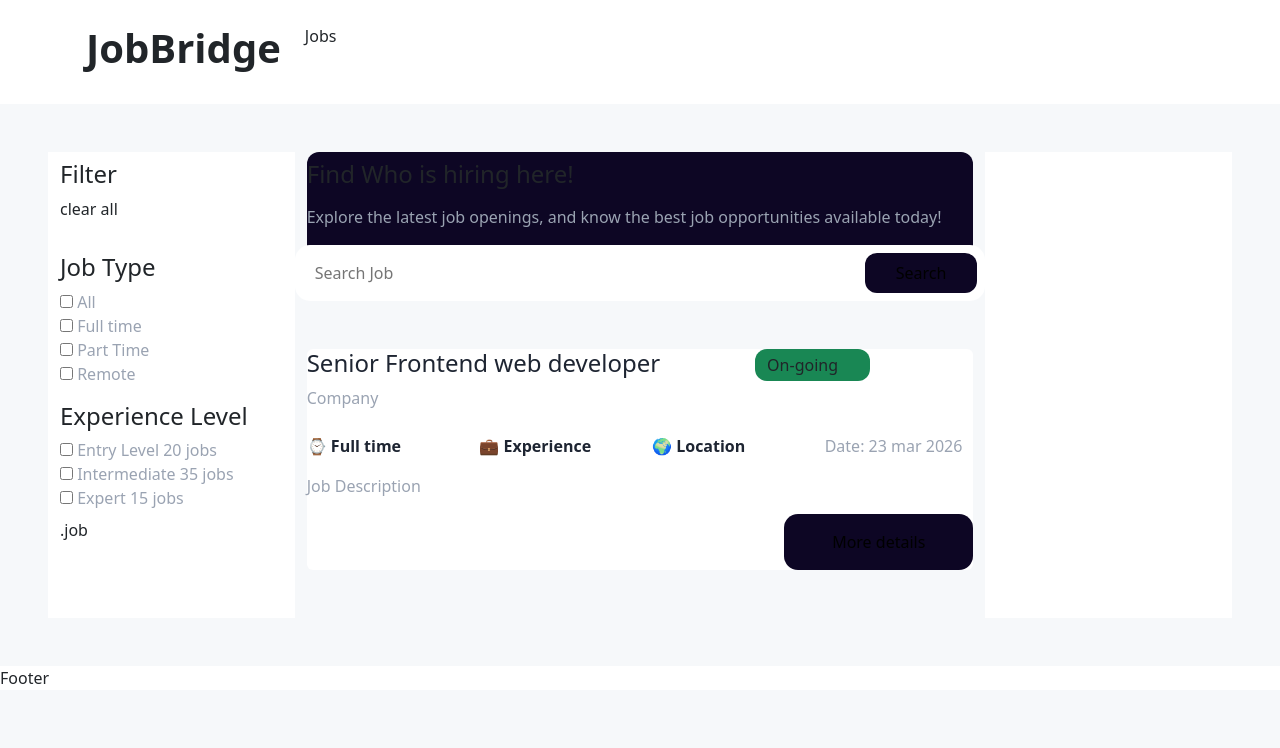
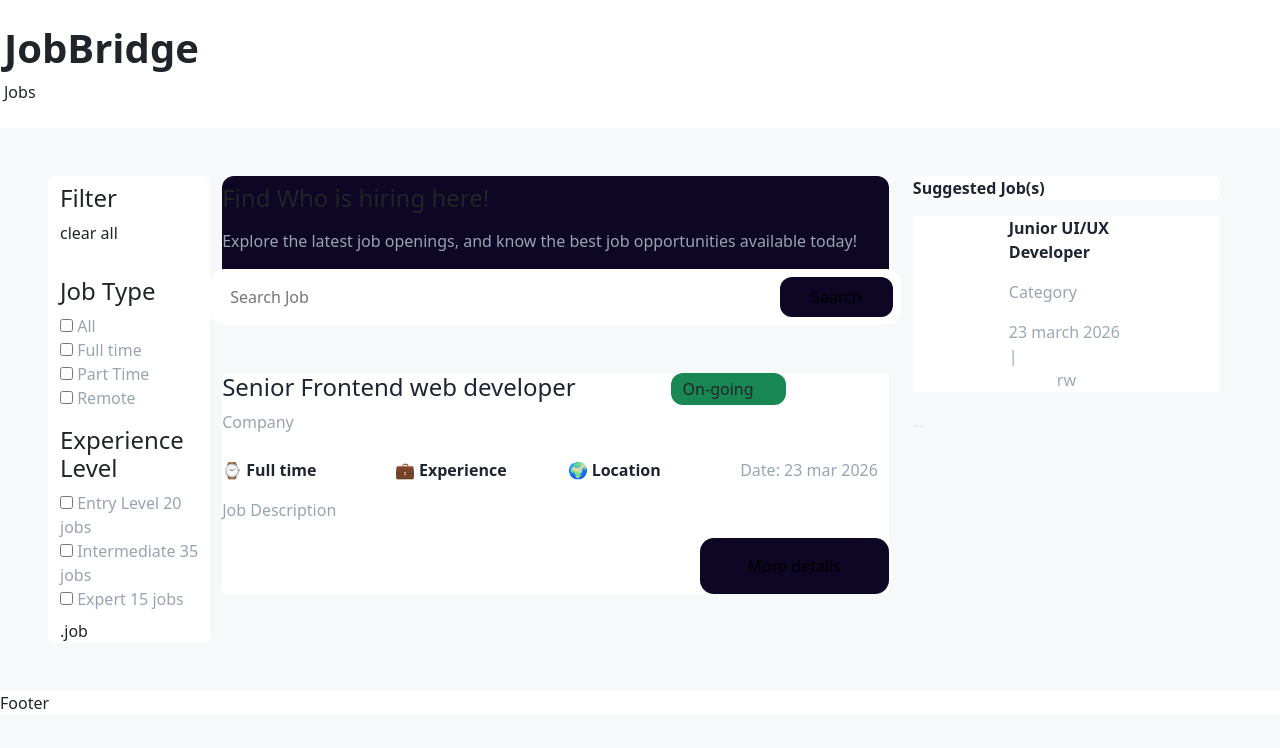
Before and after one commit to Bruno-SHEMA/WI_summative, a plain HTML site: page index.html in a window 1280 px wide. Drawn offline with nearby package versions, Linux system fonts and the light colour scheme.

Commit message:
Suggested jobs

```diff
--- a/index.html
+++ b/index.html
@@ -15,7 +15,8 @@
   <body class="bg-gray">
     <header class="">
         <nav class="bg-white navbar">
-            <div class="container p-3">
+            <div class="row">
+            <div class="container row p-3">
                 <div class="row">
             <div class="col">
                 <div class="logo nav-brand">
@@ -30,7 +31,7 @@
         </nav>
     </header>
     <main class="row gap-8 m-5 mx-6">
-        <div class="col bg-white">
+        <div class="col bg-white brr">
             <div class="filter py-2">
                 <h4>Filter</h4>
                 <p class="fg-primary">clear all</p>
@@ -76,10 +77,18 @@
                 <p class="soft">
                     Job Description
                 </p>
-                <button class="ms-auto more dark-purple p-3 px-5">More details</button>
+                <button class="ms-auto more dark-purple fg-white p-3 px-5">More details</button>
             </div>
         </div>
-        <div class="col bg-white"></div>
+        <div class="col">
+            <p class="title-color fw-bolder p-6 bg-white brr">Suggested Job(s)</p>
+            <div class="job-card bg-white py-6 px-5">
+                <p class="title-color fw-bold px-5">Junior UI/UX Developer</p>
+                <p class="soft px-5">Category</p>
+                <p class="disc px-5">23 march 2026   | </span><span class="px-5">  rw </span></p>
+            </div>
+            <button class="more"></button>
+        </div>
     </main>
     <footer class="footer bg-white mt-6">
         <div class="">
--- a/styles/style.css
+++ b/styles/style.css
@@ -40,3 +40,14 @@
     border: none;
     border-radius: 14px;
 }
+.brr{
+    border-radius: 7px;
+}
+.disc{
+    color: #9ca9b5;
+}
+.circle{
+    border: 5px;
+    background-color: #1E2532;
+    border-radius: 50%;
+}
```
